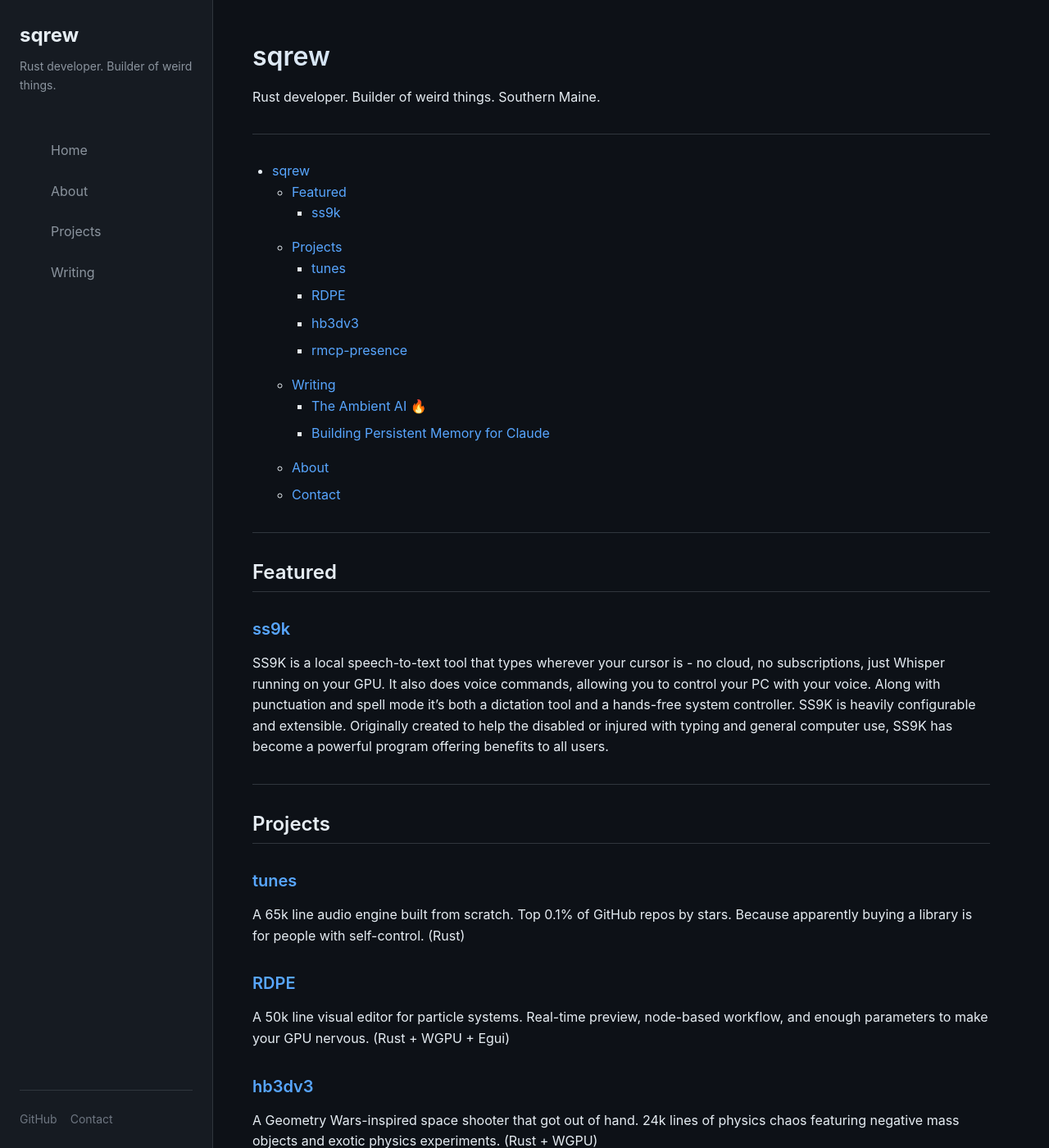
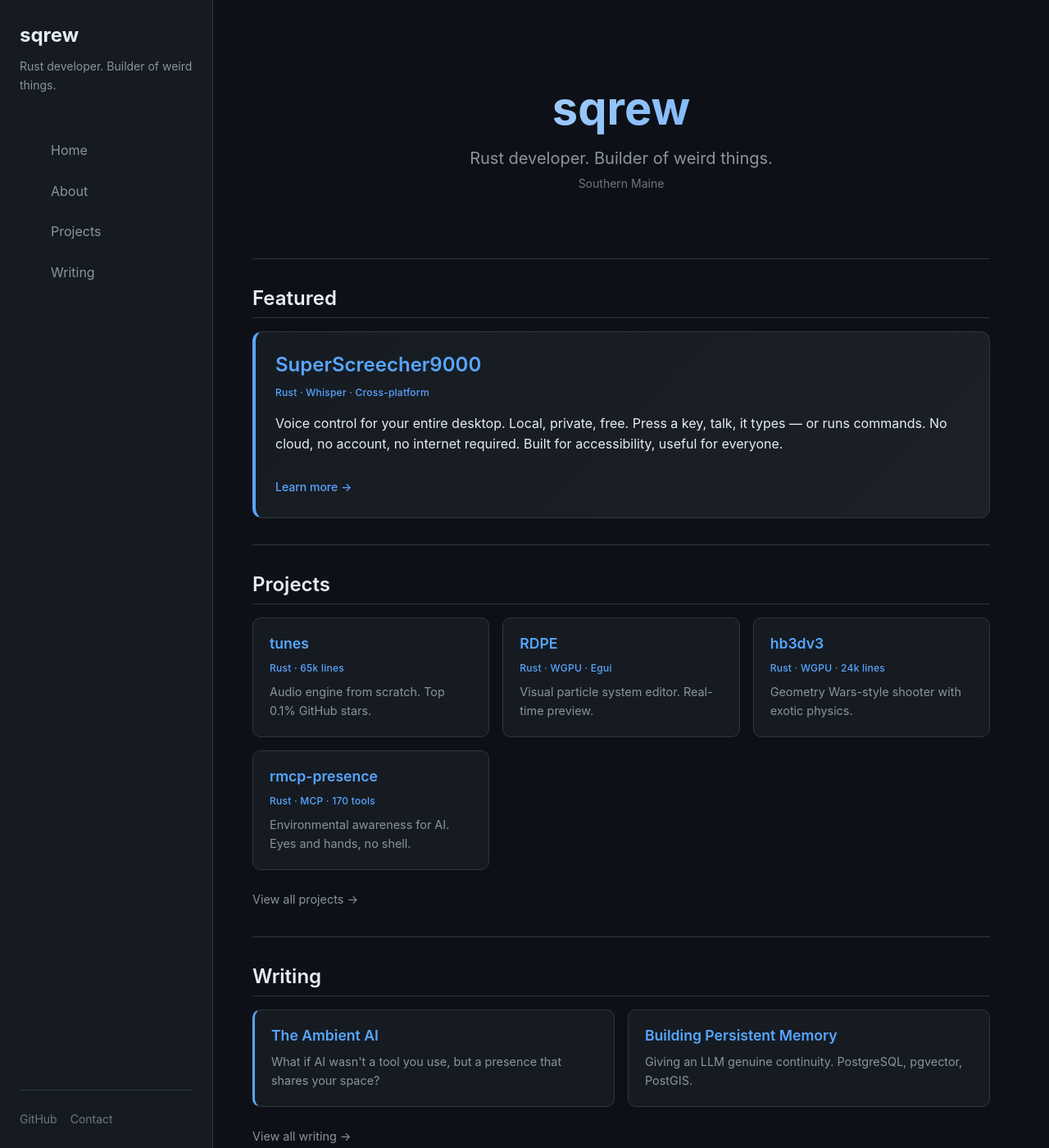
Before and after one commit to sqrew/sqrew.github.io, a Jekyll site: the page built from index.md, in a window 1280 px wide and 1400 px high. Shown: the whole window at 82% size. Built offline with Jekyll 4.4.1, drawn with Linux system fonts in a browser that asks for light colours; our own code applies the rules of GitHub Pages for plain Markdown files; some of the changed text lies outside the part shown.

Commit message:
playing with css round 2

```diff
--- a/assets/css/style.css
+++ b/assets/css/style.css
@@ -358,3 +358,136 @@ img:hover {
   transform: scale(1.01);
   box-shadow: 0 4px 20px rgba(0, 0, 0, 0.3);
 }
+
+/* Hero Section */
+.hero {
+  text-align: center;
+  padding: 3rem 0 2rem;
+  margin-bottom: 1rem;
+}
+
+.hero-title {
+  font-size: 3.5rem;
+  font-weight: 700;
+  margin-bottom: 0.5rem;
+  background: linear-gradient(135deg, var(--text-primary) 0%, var(--accent) 50%, var(--text-primary) 100%);
+  background-size: 200% auto;
+  -webkit-background-clip: text;
+  -webkit-text-fill-color: transparent;
+  background-clip: text;
+  animation: shimmer 3s ease-in-out infinite;
+}
+
+@keyframes shimmer {
+  0%, 100% { background-position: 0% center; }
+  50% { background-position: 100% center; }
+}
+
+.hero-tagline {
+  font-size: 1.25rem;
+  color: var(--text-secondary);
+  margin-bottom: 0.25rem;
+}
+
+.hero-location {
+  font-size: 0.875rem;
+  color: var(--text-muted);
+}
+
+/* Featured Card */
+.featured-card {
+  background: linear-gradient(135deg, var(--bg-sidebar) 0%, var(--code-bg) 100%);
+  border: 1px solid var(--border);
+  border-left: 4px solid var(--accent);
+  border-radius: 12px;
+  padding: 1.5rem;
+  margin: 1rem 0;
+  transition: transform var(--transition), box-shadow var(--transition), border-color var(--transition);
+}
+
+.featured-card:hover {
+  transform: translateY(-2px);
+  box-shadow: 0 8px 30px rgba(88, 166, 255, 0.15);
+  border-left-color: var(--accent-hover);
+}
+
+.featured-card h3 {
+  margin-top: 0;
+  margin-bottom: 0.5rem;
+}
+
+.featured-card h3 a {
+  font-size: 1.5rem;
+}
+
+/* Card Grid */
+.card-grid {
+  display: grid;
+  grid-template-columns: repeat(auto-fit, minmax(250px, 1fr));
+  gap: 1rem;
+  margin: 1rem 0;
+}
+
+/* Project Cards */
+.project-card {
+  background: var(--bg-sidebar);
+  border: 1px solid var(--border);
+  border-radius: 10px;
+  padding: 1.25rem;
+  transition: transform var(--transition), box-shadow var(--transition), border-color var(--transition);
+}
+
+.project-card:hover {
+  transform: translateY(-3px);
+  box-shadow: 0 6px 20px rgba(0, 0, 0, 0.3);
+  border-color: var(--accent);
+}
+
+.project-card.highlight {
+  border-left: 3px solid var(--accent);
+}
+
+.project-card h3 {
+  margin-top: 0;
+  margin-bottom: 0.5rem;
+  font-size: 1.1rem;
+}
+
+.project-card p {
+  font-size: 0.9rem;
+  color: var(--text-secondary);
+  margin-bottom: 0.5rem;
+}
+
+.project-card p:last-child {
+  margin-bottom: 0;
+}
+
+/* Card Tech Tag */
+.card-tech {
+  font-size: 0.75rem !important;
+  color: var(--accent) !important;
+  font-weight: 500;
+  letter-spacing: 0.02em;
+}
+
+/* Card Link */
+.card-link {
+  display: inline-block;
+  margin-top: 0.75rem;
+  font-size: 0.875rem;
+  font-weight: 500;
+}
+
+/* View All Link */
+.view-all {
+  display: inline-block;
+  margin-top: 0.5rem;
+  font-size: 0.9rem;
+  color: var(--text-secondary);
+  transition: color var(--transition);
+}
+
+.view-all:hover {
+  color: var(--accent);
+}
--- /dev/null
+++ b/index.md
@@ -0,0 +1,89 @@
+---
+layout: default
+title: Home
+---
+
+<div class="hero">
+  <h1 class="hero-title">sqrew</h1>
+  <p class="hero-tagline">Rust developer. Builder of weird things.</p>
+  <p class="hero-location">Southern Maine</p>
+</div>
+
+---
+
+## Featured
+
+<div class="featured-card">
+  <h3><a href="projects/ss9k">SuperScreecher9000</a></h3>
+  <p class="card-tech">Rust · Whisper · Cross-platform</p>
+  <p>Voice control for your entire desktop. Local, private, free. Press a key, talk, it types — or runs commands. No cloud, no account, no internet required. Built for accessibility, useful for everyone.</p>
+  <a href="projects/ss9k" class="card-link">Learn more →</a>
+</div>
+
+---
+
+## Projects
+
+<div class="card-grid">
+  <div class="project-card">
+    <h3><a href="projects/tunes">tunes</a></h3>
+    <p class="card-tech">Rust · 65k lines</p>
+    <p>Audio engine from scratch. Top 0.1% GitHub stars.</p>
+  </div>
+
+  <div class="project-card">
+    <h3><a href="projects/rdpe">RDPE</a></h3>
+    <p class="card-tech">Rust · WGPU · Egui</p>
+    <p>Visual particle system editor. Real-time preview.</p>
+  </div>
+
+  <div class="project-card">
+    <h3><a href="projects/hb3dv3">hb3dv3</a></h3>
+    <p class="card-tech">Rust · WGPU · 24k lines</p>
+    <p>Geometry Wars-style shooter with exotic physics.</p>
+  </div>
+
+  <div class="project-card">
+    <h3><a href="projects/rmcp-presence">rmcp-presence</a></h3>
+    <p class="card-tech">Rust · MCP · 170 tools</p>
+    <p>Environmental awareness for AI. Eyes and hands, no shell.</p>
+  </div>
+</div>
+
+<a href="projects" class="view-all">View all projects →</a>
+
+---
+
+## Writing
+
+<div class="card-grid">
+  <div class="project-card highlight">
+    <h3><a href="writing/ambient-ai">The Ambient AI</a></h3>
+    <p>What if AI wasn't a tool you use, but a presence that shares your space?</p>
+  </div>
+
+  <div class="project-card">
+    <h3><a href="writing/claude-persistence">Building Persistent Memory</a></h3>
+    <p>Giving an LLM genuine continuity. PostgreSQL, pgvector, PostGIS.</p>
+  </div>
+</div>
+
+<a href="writing" class="view-all">View all writing →</a>
+
+---
+
+## About
+
+21+ crates on [crates.io](https://crates.io/users/sqrew). 200k+ lines of Rust across personal projects. Mostly building tools for AI environmental awareness and game engines.
+
+<a href="about" class="view-all">More about me →</a>
+
+---
+
+## Contact
+
+Open to opportunities — [nicholaspmanson@gmail.com](mailto:nicholaspmanson@gmail.com)
+
+---
+
+*Built with Rust, Claude, and too much coffee.*
```
